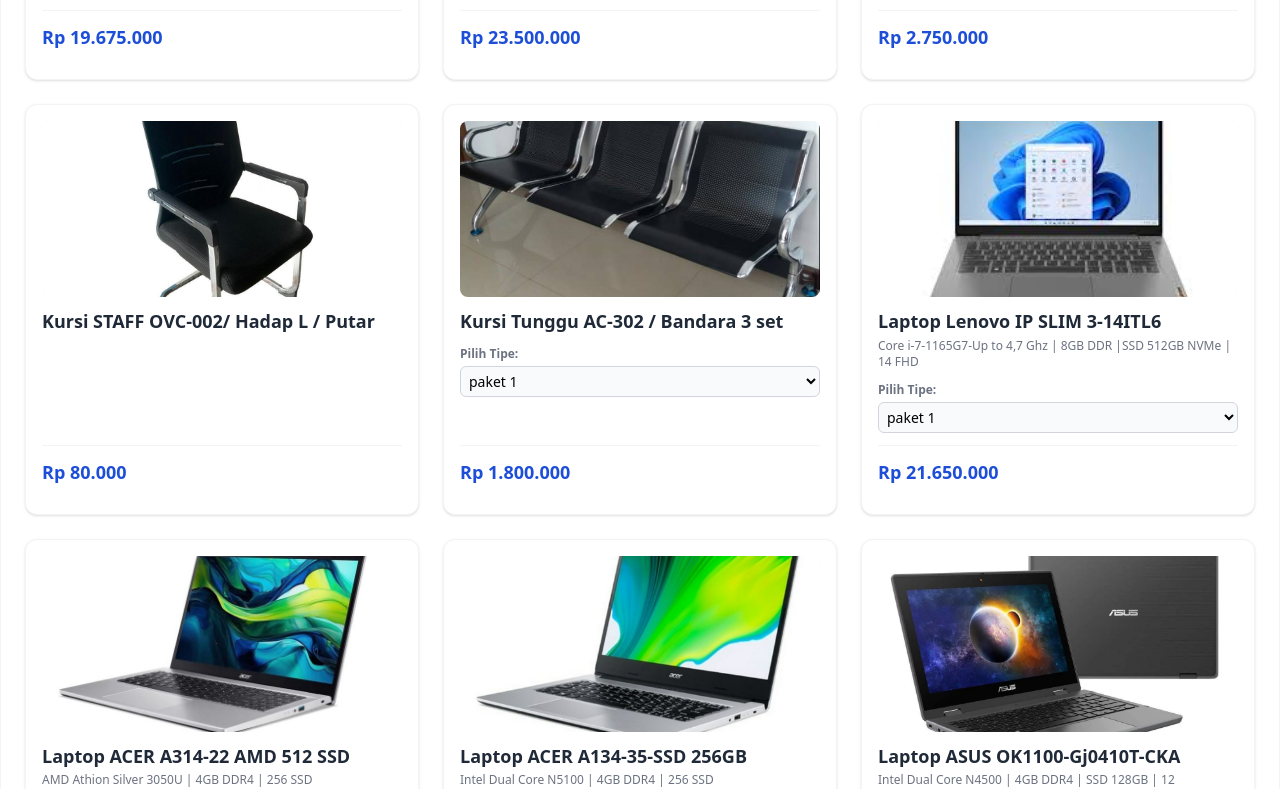
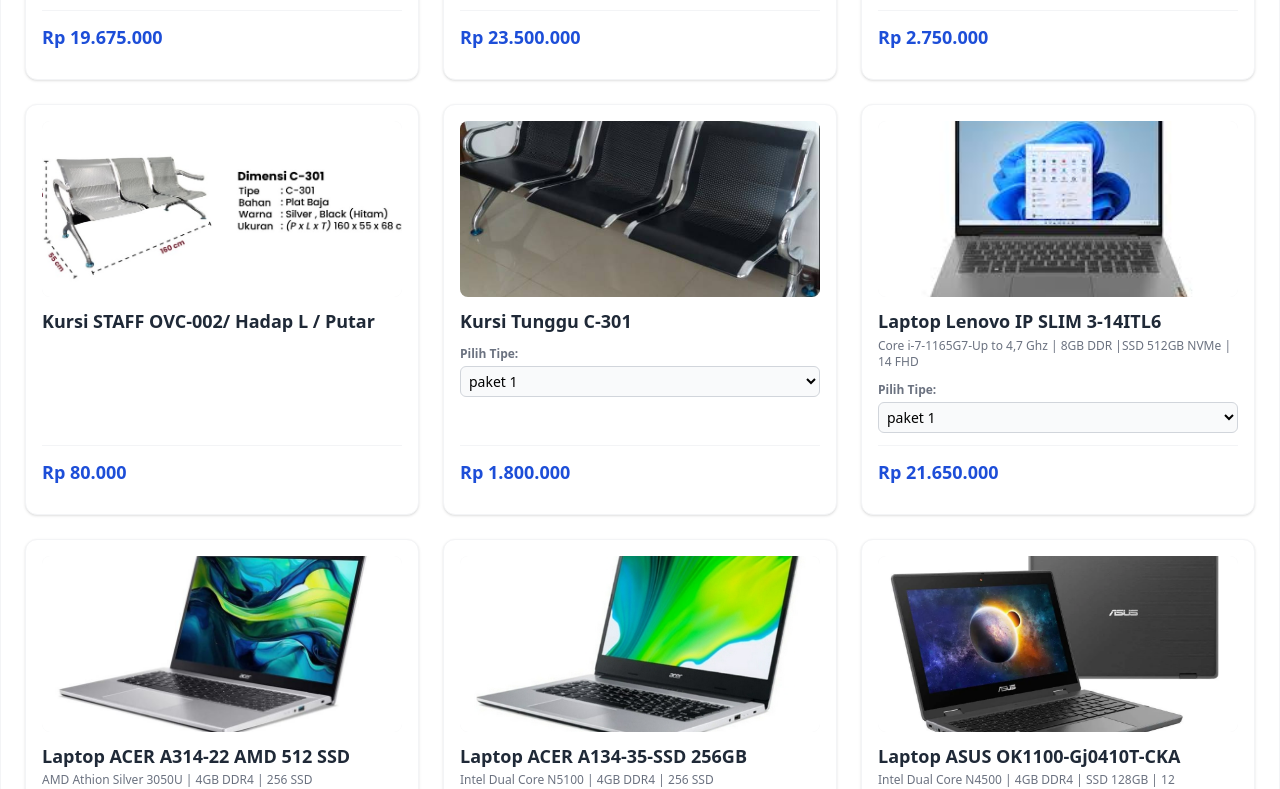
Before and after one commit to Dwikyf04/order-web, a React (Vite) app: page / in a window 1280 px wide. Shown: the part 1311-2100 px from the top of the page. Built offline with nearby package versions, Linux system fonts and the light colour scheme.

Commit message:
Upadete Produk

```diff
--- a/src/data/products.js
+++ b/src/data/products.js
@@ -1,7 +1,7 @@
 import paketB from "../assets/products/Laptop  Asus A413EP-VIP5751.jpg";
 import paketC from "../assets/products/Kursi Tunggu AC-302  Bandara 4 set.jpg";
 import paketD from "../assets/products/kursi direktur.png";
-import paketE from "../assets/products/Kursi STAFF OVC-002.jpg";
+import paketE from "../assets/products/kursi-C-301.jpeg";
 import paketF from "../assets/products/kursi tunggu 3set.jpg";
 import paketG from "../assets/products/Laptop Lenovo IP SLIM 3-14ITL6.jpg";
 import paketH from "../assets/products/acer-A134.jpg";
@@ -112,7 +112,7 @@
   },
   {
     id: 6,
-    nama: "Kursi Tunggu AC-302 / Bandara 3 set",
+    nama: "Kursi Tunggu C-301",
     spesifikasi: "",
     satuan: "Unit",
     category: "Furnitur",
@@ -870,4 +870,18 @@
       { name: "paket 2", price: 26500000 },
     ],
   },
+  {
+    id: 68,
+    nama: "PC AIO ASUS",
+    spesifikasi:
+      "V222FAK-BA785W/R7-5700U/Mem 16GB/HDD 1TB + SSD 512GB/NO VGA/WIN 11 HOME/OHS 2021/NO DVD/27 inch TOUCH/Black",
+    satuan: "Unit",
+    category: "Elektronik",
+    price: 24750000,
+    img: paketDY,
+    variants: [
+      { name: "paket 1", price: 24750000 },
+      { name: "paket 2", price: 26500000 },
+    ],
+  },
 ];
```
Also changed, not shown: src/assets/products/kursi-C-301.jpeg (added).
